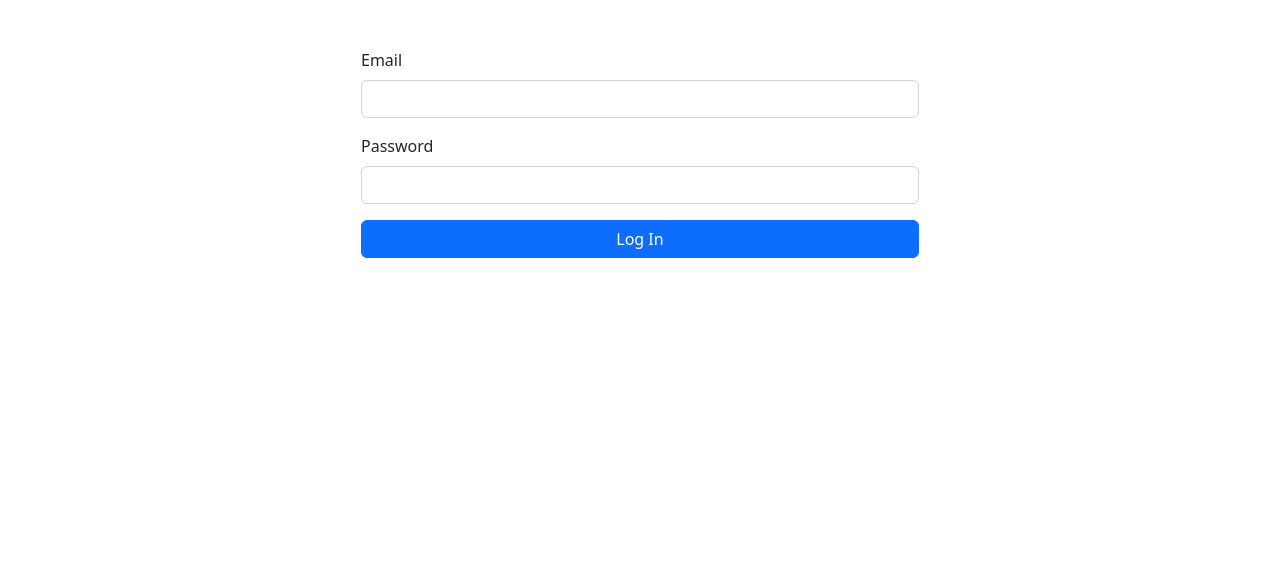
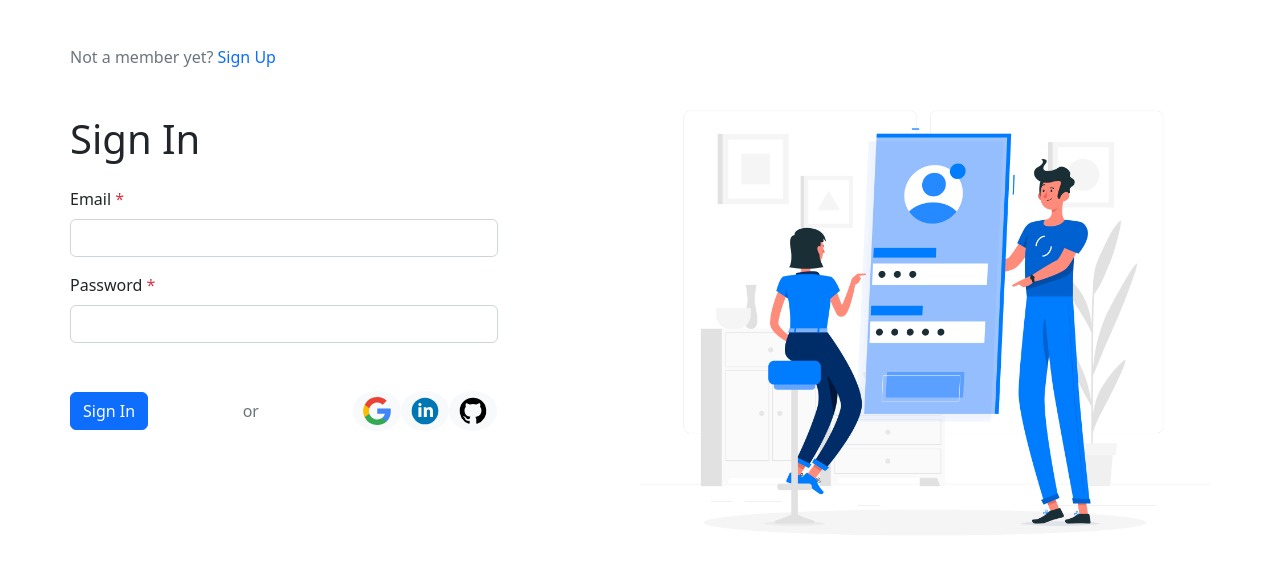
Before and after one commit to Abdurauf1/collections, a React (Create React App) app: page /signin in a window 1280 px wide. Shown: the top 564 px of the page. Built offline with nearby package versions, Linux system fonts and the light colour scheme.

Commit message:
feat: created sign in form

```diff
--- a/src/pages/SignIn.jsx
+++ b/src/pages/SignIn.jsx
@@ -1,20 +1,43 @@
 import React from "react";
 import { Button, Container, Form } from "react-bootstrap";
+import { Link } from "react-router-dom";
+import signUpImg from "../assets/images/signup.jpg";
+import SocialsSignIn from "../components/SocialsSignIn";
 
 const SignIn = () => {
   return (
-    <Container>
-      <Form className="w-50 my-5 mx-auto">
-        <Form.Group className="mb-3" controlId="logInEmail">
-          <Form.Label>Email</Form.Label>
-          <Form.Control required />
-        </Form.Group>
-        <Form.Group className="my-3" controlId="logInPassword">
-          <Form.Label>Password</Form.Label>
-          <Form.Control required />
-        </Form.Group>
-        <Button className="w-100">Log In</Button>
-      </Form>
+    <Container className="d-flex py-5 px-0">
+      <div className="w-50">
+        <h6 className="w-75 mb-5">
+          <span className="text-secondary">Not a member yet?</span>{" "}
+          <Link to="/signup" className="text-decoration-none">
+            Sign Up
+          </Link>
+        </h6>
+        <div className="w-75">
+          <h1 className="mb-4">Sign In</h1>
+          <Form>
+            <Form.Group className="mb-3" controlId="signInEmail">
+              <Form.Label>
+                Email <span className="text-danger">*</span>
+              </Form.Label>
+              <Form.Control type="email" name="email" required />
+            </Form.Group>
+            <Form.Group className="mb-5" controlId="signInPassword">
+              <Form.Label>
+                Password <span className="text-danger">*</span>
+              </Form.Label>
+              <Form.Control type="password" name="password" required />
+            </Form.Group>
+            <div className="d-flex align-items-center justify-content-between">
+              <Button type="submit">Sign In</Button>
+              <span className="text-secondary">or</span>
+              <SocialsSignIn />
+            </div>
+          </Form>
+        </div>
+      </div>
+      <img className="w-50" src={signUpImg} alt="sign up image" />
     </Container>
   );
 };
```
